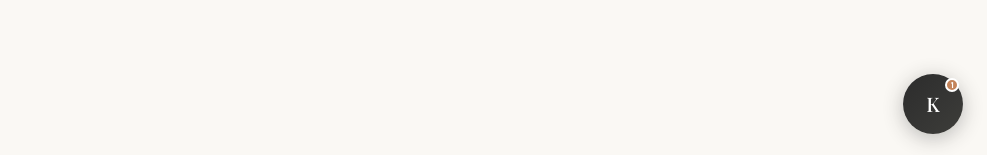
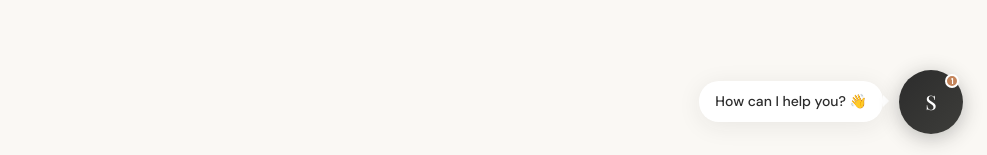
Before and after one commit to Harddiikk/symbols--learning, a React (Vite) app: page / in a window 1280 px wide. Shown: the part 642-797 px from the top of the page, without its empty margins (293-1280 px from the left). Built offline with nearby package versions, Linux system fonts and the light colour scheme.

Commit message:
feat: Update chat branding to NurtureClose and improve text formatting

```diff
--- a/src/components/ChatWidget.css
+++ b/src/components/ChatWidget.css
@@ -29,12 +29,57 @@
 }
 
 /* ─── EMBED WIDGET (floating bubble) ─── */
-.chat-widget-container .embed-trigger {
+.chat-widget-container .embed-tooltip-wrap {
   position: fixed;
   bottom: 24px;
   right: 24px;
-  width: 60px;
-  height: 60px;
+  display: flex;
+  align-items: center;
+  gap: 16px;
+  z-index: 9999;
+}
+
+.chat-widget-container .embed-tooltip-wrap.hidden {
+  display: none;
+}
+
+.chat-widget-container .embed-tooltip {
+  background: white;
+  color: var(--ink);
+  padding: 10px 16px;
+  border-radius: 20px;
+  font-family: var(--font-body);
+  font-size: 14px;
+  font-weight: 500;
+  box-shadow: var(--shadow-soft);
+  position: relative;
+  animation: floatTooltip 3s ease-in-out infinite;
+  white-space: nowrap;
+}
+
+/* Tooltip Caret */
+.chat-widget-container .embed-tooltip::after {
+  content: '';
+  position: absolute;
+  top: 50%;
+  right: -6px;
+  transform: translateY(-50%);
+  border-width: 6px 0 6px 6px;
+  border-style: solid;
+  border-color: transparent transparent transparent white;
+  display: block;
+  width: 0;
+}
+
+@keyframes floatTooltip {
+  0%, 100% { transform: translateY(0); }
+  50% { transform: translateY(-4px); }
+}
+
+.chat-widget-container .embed-trigger {
+  position: relative; /* Changed from fixed because it is inside the wrap now */
+  width: 64px;
+  height: 64px;
   border-radius: 50%;
   background: linear-gradient(135deg, #2C2C2C 0%, #3d3d3a 100%);
   box-shadow: 0 4px 20px rgba(44, 44, 44, 0.30);
@@ -80,10 +125,12 @@
 .chat-widget-container .embed-card {
   display: none;
   position: fixed;
-  bottom: 96px;
+  bottom: 104px;
   right: 24px;
-  width: 380px;
-  height: 560px;
+  width: 420px;
+  height: 680px;
+  max-width: calc(100vw - 48px);
+  max-height: calc(100vh - 120px);
   z-index: 9998;
   border-radius: var(--radius-xl);
   box-shadow: var(--shadow-lift);
@@ -275,28 +322,39 @@
 }
 
 .chat-widget-container .msg-avatar {
-  width: 28px;
-  height: 28px;
+  width: 36px;
+  height: 36px;
   border-radius: 50%;
   background: linear-gradient(135deg, var(--sage) 0%, #8aad8f 100%);
   display: flex;
   align-items: center;
   justify-content: center;
   font-family: var(--font-display);
-  font-size: 11px;
+  font-size: 14px;
   color: white;
   flex-shrink: 0;
   margin-bottom: 2px;
 }
 
 .chat-widget-container .bubble {
-  max-width: 75%;
-  padding: 11px 15px;
-  font-size: 14px;
+  max-width: 85%;
+  padding: 14px 18px;
+  font-size: 15px;
   line-height: 1.55;
   font-weight: 400;
   position: relative;
   text-align: left;
+}
+
+.chat-widget-container .bubble strong {
+  font-weight: 600;
+}
+
+.chat-widget-container .bubble .list-item {
+  display: flex;
+  margin-top: 6px;
+  gap: 8px;
+  align-items: flex-start;
 }
 
 .chat-widget-container .msg-row.bot .bubble {
--- a/src/components/ChatWidget.jsx
+++ b/src/components/ChatWidget.jsx
@@ -3,11 +3,11 @@ import './ChatWidget.css'; // Import the design system
 
 const CONFIG = {
   webhookUrl: 'https://n8n.srv1384642.hstgr.cloud/webhook/cba8924b-5b5e-4c09-949f-0870a20b9e67/chat',
-  businessName: 'PulseReach',
-  agentName: 'Kimberley',
-  tagline: 'Tutoring Assistant · Typically replies instantly',
-  welcomeMsg: "Hi there! 👋 I'm Kimberley, your tutoring assistant. Are you a new student, an existing student, or a parent?",
-  quickReplies: ["I'm a new student", "I'm an existing student", "I'm a parent"],
+  businessName: 'NurtureClose',
+  agentName: 'Symbols Assistant',
+  tagline: 'Typically replies instantly',
+  welcomeMsg: "Welcome to Symbols Learning, how can I assist you?",
+  quickReplies: [],
   placeholder: 'Type your message…',
 };
 
@@ -71,6 +71,7 @@ export default function ChatWidget() {
 
   const sendMessage = async (text) => {
     if (!text.trim() || isTyping) return;
+    setIsOpen(true);
 
     // Remove any active quick replies immediately
     setQuickReplies([]);
@@ -133,13 +134,21 @@ export default function ChatWidget() {
     }
   };
 
-  // Helper to safely format text (bolding)
+  // Helper to safely format text (bolding, line breaks, and list mapping)
   const formatText = (text) => {
+    if (!text) return '';
     // Escape HTML first
-    const escaped = text.replace(/&/g, '&amp;').replace(/</g, '&lt;').replace(/>/g, '&gt;');
-    // Then bold matches
-    const bolded = escaped.replace(/\*\*(.*?)\*\*/g, '<strong>$1</strong>');
-    return bolded.split('\\n').join('<br>');
+    let escaped = text.replace(/&/g, '&amp;').replace(/</g, '&lt;').replace(/>/g, '&gt;');
+
+    // Bold matches
+    escaped = escaped.replace(/\*\*(.*?)\*\*/g, '<strong>$1</strong>');
+
+    // Convert newlines to breaks
+    const withBreaks = escaped.split('\\n').join('<br>').split('\n').join('<br>');
+
+    // Convert hyphened lists to structured arrays for cleaner layout spacing
+    // If it detects hyphens at the start of lines, we'll wrap them nicely.
+    return withBreaks.replace(/(?:<br>\s*-\s*|^\s*-\s*)(.+?)(?=<br>\s*-|$)/g, '<div class="list-item"><span>•</span> <span>$1</span></div>');
   };
 
   return (
@@ -148,11 +157,14 @@ export default function ChatWidget() {
       <link rel="preconnect" href="https://fonts.googleapis.com" />
       <link href="https://fonts.googleapis.com/css2?family=DM+Sans:wght@400;500&family=Playfair+Display:wght@400;500&display=swap" rel="stylesheet" />
 
-      {/* Floating Trigger Button */}
-      <button className="embed-trigger" onClick={handleOpenToggle} aria-label="Chat with Kimberley">
-        <span className="trigger-avatar">K</span>
-        {unreadCount > 0 && <span className="notif-dot">{unreadCount}</span>}
-      </button>
+      {/* Floating Trigger Button with Tooltip */}
+      <div className={`embed-tooltip-wrap ${isOpen ? 'hidden' : ''}`}>
+        <div className="embed-tooltip">How can I help you? 👋</div>
+        <button className="embed-trigger" onClick={handleOpenToggle} aria-label="Chat with Symbols Assistant">
+          <span className="trigger-avatar">S</span>
+          {unreadCount > 0 && <span className="notif-dot">{unreadCount}</span>}
+        </button>
+      </div>
 
       {/* Main Chat Panel */}
       <div className={`embed-card ${isOpen ? 'open' : ''}`}>
@@ -160,7 +172,7 @@ export default function ChatWidget() {
         {/* Header */}
         <div className="chat-header">
           <div className="avatar-wrap">
-            <div className="avatar">K</div>
+            <div className="avatar">S</div>
             <div className="status-dot"></div>
           </div>
           <div className="header-text">
@@ -176,7 +188,7 @@ export default function ChatWidget() {
 
           {messages.map((msg, idx) => (
             <div key={idx} className={`msg-row ${msg.role}`}>
-               {msg.role === 'bot' && <div className="msg-avatar">K</div>}
+               {msg.role === 'bot' && <div className="msg-avatar">S</div>}
                <div>
                  <div className="bubble" dangerouslySetInnerHTML={{ __html: formatText(msg.text) }} />
                  <div className="msg-time">{msg.time}</div>
@@ -202,7 +214,7 @@ export default function ChatWidget() {
           {/* Typing Indicator */}
           {isTyping && (
             <div className="typing-row">
-              <div className="msg-avatar">K</div>
+              <div className="msg-avatar">S</div>
               <div className="typing-bubble">
                 <div className="typing-dot"></div>
                 <div className="typing-dot"></div>
@@ -224,7 +236,7 @@ export default function ChatWidget() {
               onKeyDown={handleKeyDown}
               placeholder={CONFIG.placeholder}
               rows={1}
-              aria-label="Message Kimberley"
+              aria-label="Message Symbols Assistant"
             />
             <button
               className="send-btn"
```
